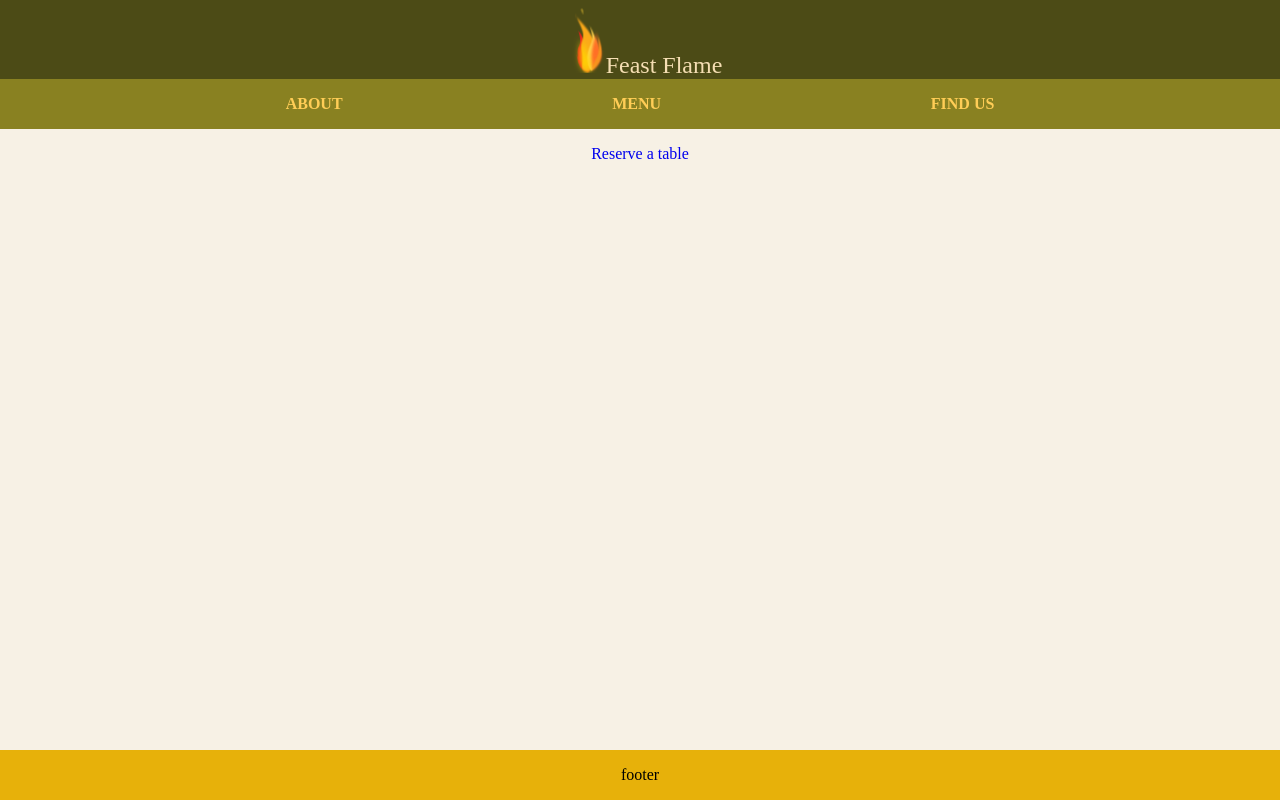
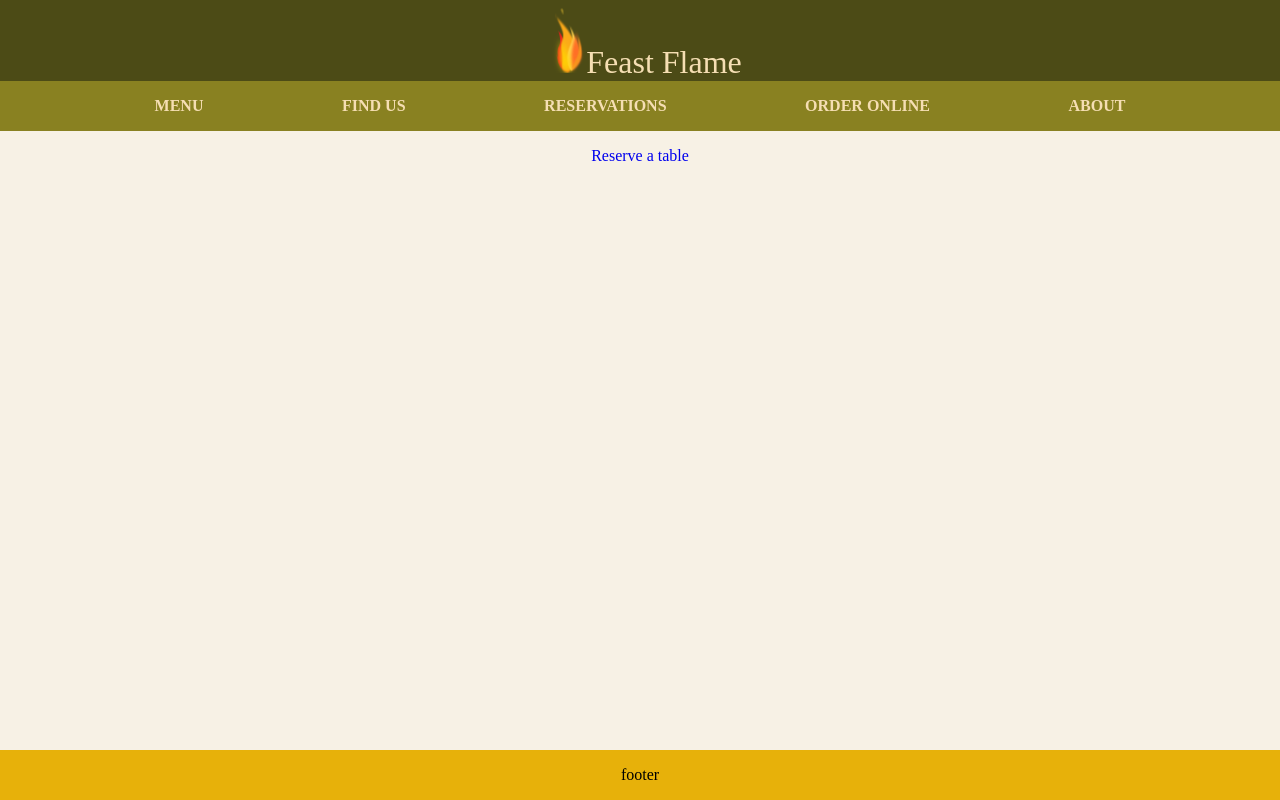
Before and after one commit to Wayattearp/Feast-flame, a React (Create React App) app: page / in a window 1280 px wide. Built offline with nearby package versions, Linux system fonts and the light colour scheme; a web font is replaced by a local one.

Commit message:
Refactor

```diff
--- a/src/App.css
+++ b/src/App.css
@@ -92,7 +92,7 @@ nav {
 
 nav a {
   position: relative;
-  color: #ffcd56;
+  color: wheat;
   font-weight: 600;
 }
 
--- a/src/components/Header.js
+++ b/src/components/Header.js
@@ -7,7 +7,7 @@ function Header() {
         <header>
             <Link to="/">
                 <Flame />
-                <h2> Feast Flame</h2>
+                <h1> Feast Flame</h1>
             </Link>
         </header>
     )
--- a/src/components/Nav.js
+++ b/src/components/Nav.js
@@ -4,9 +4,11 @@ import { Link } from 'react-router-dom';
 function Nav() {
     return (
         <nav>
-            <Link to="/booking">ABOUT</Link>
             <Link to="/booking">MENU</Link>
             <Link to="/booking">FIND US</Link>
+            <Link to="/booking">RESERVATIONS</Link>
+            <Link to="/booking">ORDER ONLINE</Link>
+            <Link to="/booking">ABOUT</Link>
         </nav>
     )
 }
```
